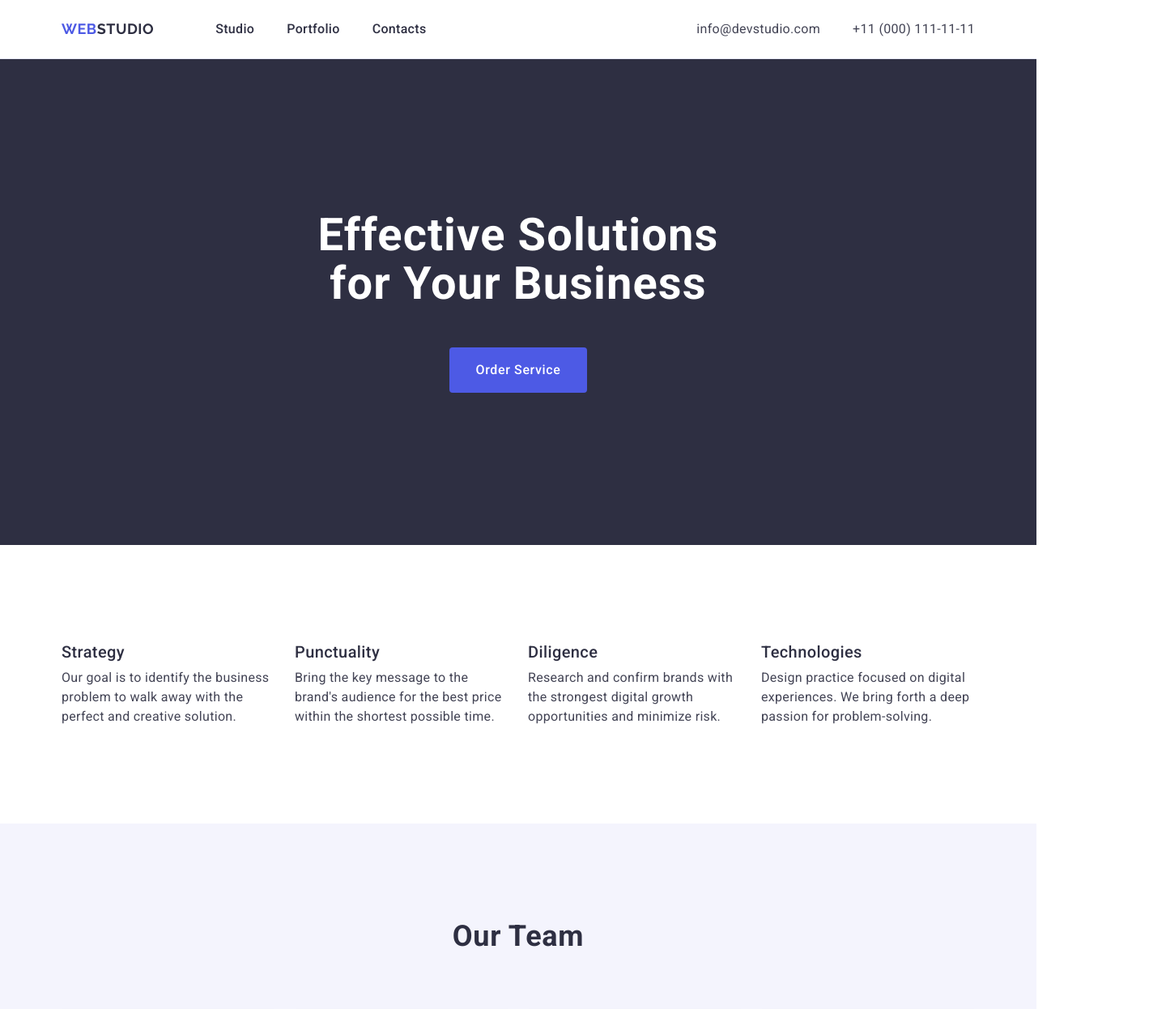
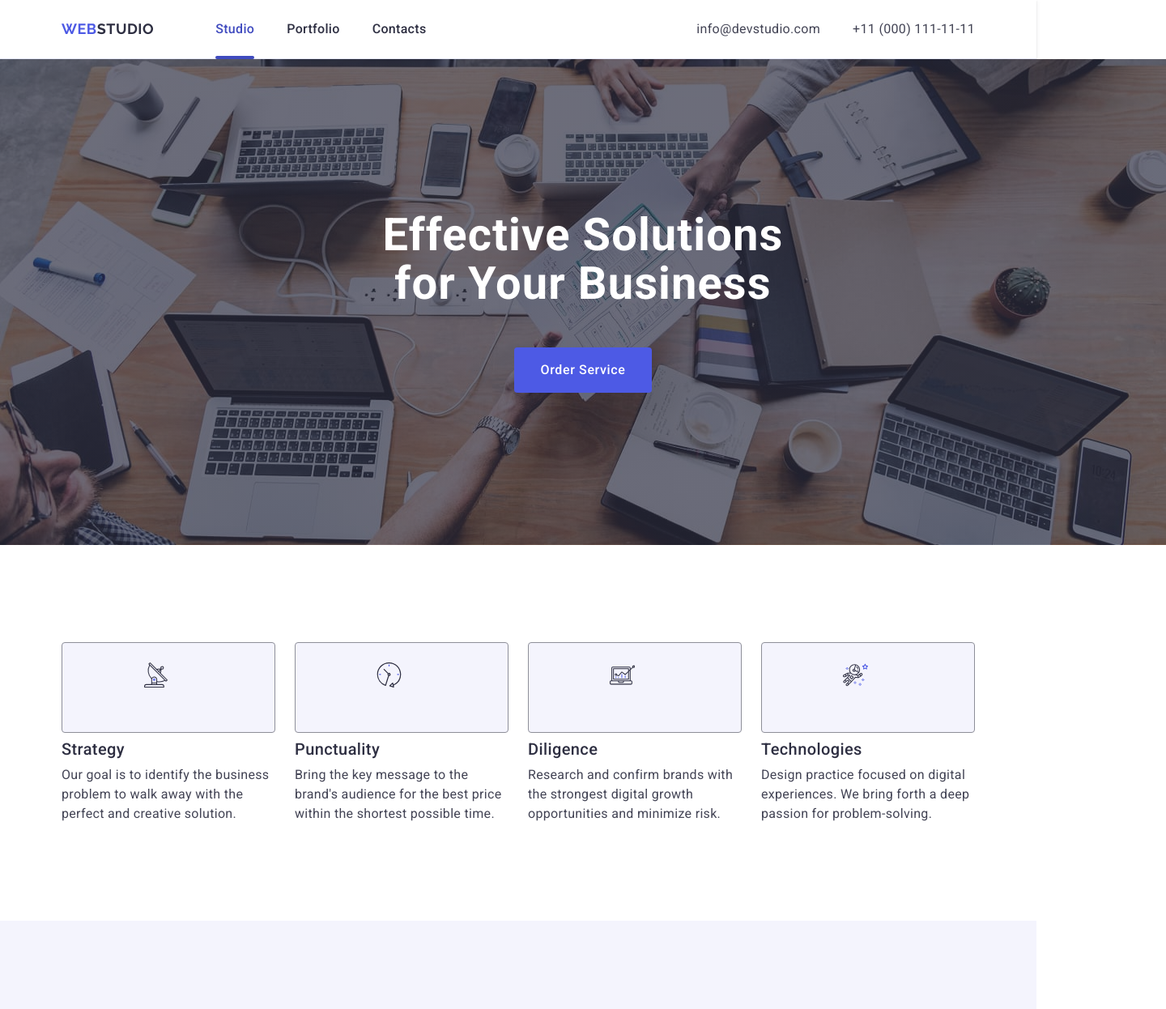
Before and after one commit to OksanaSemenchuk-smart/goit-markup-hw-04, a plain HTML site: page index.html in a window 1280 px wide. Shown: the top 1246 px of the page at 81% size, 1440 px wide, since content can reach past the window. Drawn offline with nearby package versions, Linux system fonts and the light colour scheme.

Commit message:
finish feader and section one

```diff
--- a/css/styles.css
+++ b/css/styles.css
@@ -84,6 +84,8 @@ h3,
 
 header {
   border-bottom: 1px solid #e7e9fc;
+  box-shadow: 0 1px 6px 0 rgba(46, 47, 66, 0.08),
+    0 1px 1px 0 rgba(46, 47, 66, 0.16), 0 2px 1px 0 rgba(46, 47, 66, 0.08);
 }
 
 .header-container {
@@ -103,12 +105,14 @@ header {
   line-height: 1.5;
   letter-spacing: 0.02em;
   color: #434455;
+  transition: color 250ms cubic-bezier(0.4, 0, 0.2, 1);
 }
 
 .header-contact-link:hover,
 .header-contact-link:focus,
 .header-item-link:hover,
-.header-item-link:focus {
+.header-item-link:focus,
+.header-item-link.current {
   color: #404bbf;
 }
 
@@ -118,8 +122,23 @@ header {
   line-height: 1.5;
   letter-spacing: 0.02em;
   display: inline-block;
+  transition: color 250ms cubic-bezier(0.4, 0, 0.2, 1);
 }
 
+.header-item-link.current {
+  position: relative;
+}
+
+.header-item-link.current::after {
+  content: '';
+  position: absolute;
+  left: 0;
+  bottom: -1px;
+  background-color: #404bbf;
+  border-radius: 2px;
+  width: 100%;
+  height: 4px;
+}
 .header-nav {
   display: flex;
   align-items: center;
@@ -148,10 +167,22 @@ header {
 /* #region section 1 */
 
 .hero {
+  width: 1440px;
+  margin: 0 auto;
+  background-image: linear-gradient(
+      to bottom,
+      rgba(46, 47, 66, 0.7),
+      rgba(46, 47, 66, 0.7)
+    ),
+    url(../images/people-office.jpg);
+  background-repeat: no-repeat;
+  background-position: center;
+  background-size: cover;
   background-color: #2e2f42;
   padding-top: 188px;
   padding-bottom: 188px;
 }
+
 .hero-container {
   display: flex;
   flex-direction: column;
@@ -221,6 +252,23 @@ header {
 
 .advantages-item {
   width: calc((100% - 72px) / 4);
+}
+
+.advantages-icon-box {
+  background: #f4f4fd;
+  border: 1px solid #8e8f99;
+  border-radius: 4px;
+  width: 264px;
+  height: 112px;
+  padding: 24px 100px;
+  margin-bottom: 8px;
+}
+
+.advantages-icon {
+  display: block;
+  margin: auto;
+  max-width: 100%;
+  max-height: 100%;
 }
 
 .advantages-item-title {
--- a/index.html
+++ b/index.html
@@ -34,7 +34,7 @@
           </a>
           <ul class="header-list">
             <li class="header-item">
-              <a class="header-item-link" href="./index.html">Studio</a>
+              <a class="header-item-link current" href="./index.html">Studio</a>
             </li>
             <li class="header-item">
               <a class="header-item-link" href="">Portfolio</a>
@@ -78,6 +78,11 @@
           </h2>
           <ul class="advantages-list">
             <li class="advantages-item">
+              <div class="advantages-icon-box">
+                <svg class="advantages-icon">
+                  <use href="./images/icons.svg#icon-antenna"></use>
+                </svg>
+              </div>
               <h3 class="advantages-item-title">Strategy</h3>
               <p class="advantages-item-text">
                 Our goal is to identify the business problem to walk away with
@@ -85,6 +90,11 @@
               </p>
             </li>
             <li class="advantages-item">
+              <div class="advantages-icon-box">
+                <svg class="advantages-icon">
+                  <use href="./images/icons.svg#icon-clock"></use>
+                </svg>
+              </div>
               <h3 class="advantages-item-title">Punctuality</h3>
               <p class="advantages-item-text">
                 Bring the key message to the brand's audience for the best price
@@ -92,6 +102,11 @@
               </p>
             </li>
             <li class="advantages-item">
+              <div class="advantages-icon-box">
+                <svg class="advantages-icon">
+                  <use href="./images/icons.svg#icon-diagram"></use>
+                </svg>
+              </div>
               <h3 class="advantages-item-title">Diligence</h3>
               <p class="advantages-item-text">
                 Research and confirm brands with the strongest digital growth
@@ -99,6 +114,11 @@
               </p>
             </li>
             <li class="advantages-item">
+              <div class="advantages-icon-box">
+                <svg class="advantages-icon">
+                  <use href="./images/icons.svg#icon-astronaut"></use>
+                </svg>
+              </div>
               <h3 class="advantages-item-title">Technologies</h3>
               <p class="advantages-item-text">
                 Design practice focused on digital experiences. We bring forth a
```
Also changed, not shown: images/icons.svg (added), images/people-office.jpg (added).
